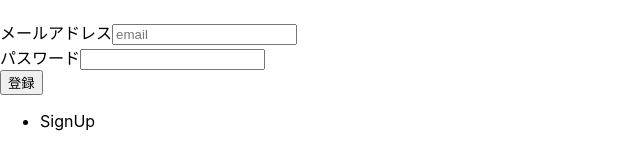
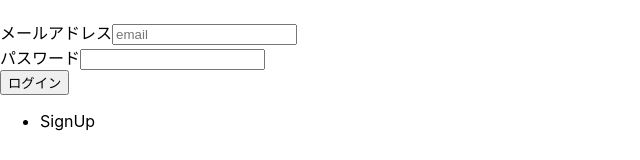
Before and after one commit to watanabedaigo/sns-next, a Next.js app in the folder sns-next/: page /signin in a window 1280 px wide. Shown: the part 145-305 px from the top of the page, without its empty margins (0-640 px from the left). Built offline with nearby package versions, Linux system fonts and the light colour scheme; no server answers.

Commit message:
git reset test

```diff
--- a/sns-next/db.json
+++ b/sns-next/db.json
@@ -2,6 +2,14 @@
   "users": [
     {
       "id": "MoPOI9TM4NgGH0pYFg5eUR2deLs2",
+      "name": "",
+      "profile": "",
+      "favoritePostId": [],
+      "followUserId": [],
+      "follwedUserId": []
+    },
+    {
+      "id": "CpwuaXt1szLWyhByX3faFoXFdty2",
       "name": "",
       "profile": "",
       "favoritePostId": [],
--- a/sns-next/src/pages/signin.tsx
+++ b/sns-next/src/pages/signin.tsx
@@ -46,7 +46,7 @@ const SignIn: NextPage = () => {
             <input id="password" name="password" type="password" />
           </div>
           <div>
-            <button>登録</button>
+            <button>ログイン</button>
           </div>
         </form>
       </div>
```
